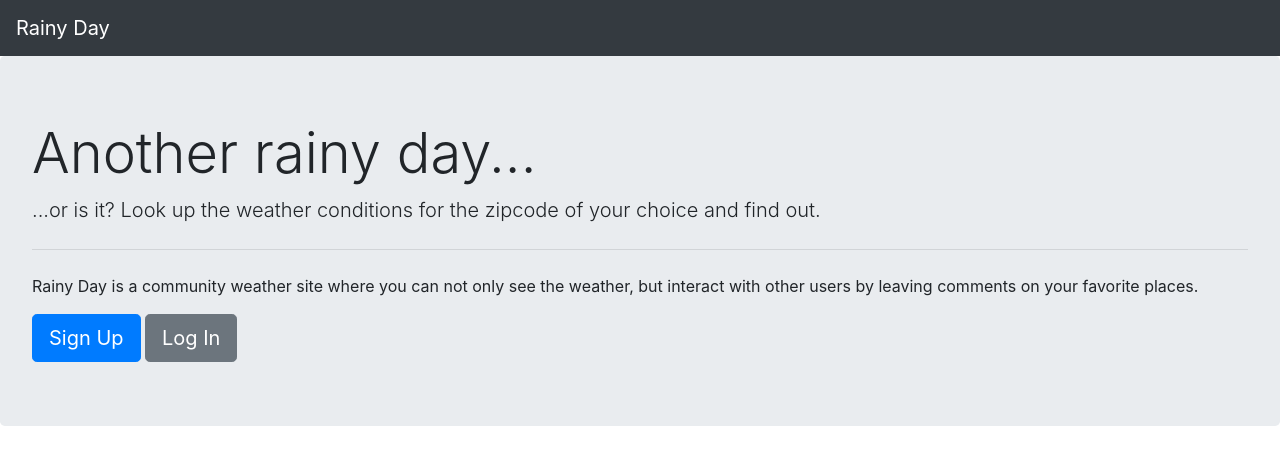
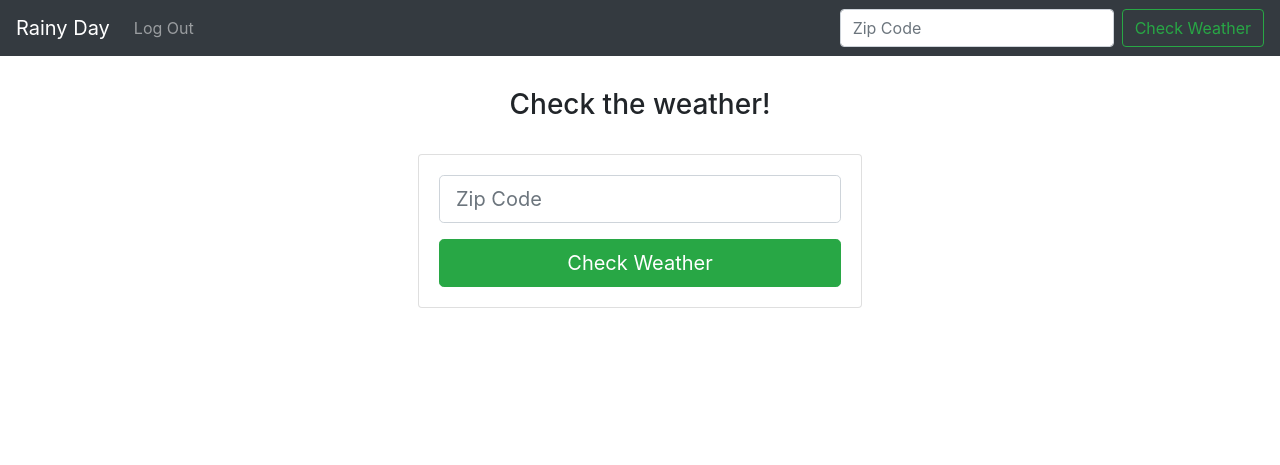
Before and after one commit to attackfrog/project1, a Flask app: page / in a window 1280 px wide. Shown: the top 465 px of the page. Run offline with Flask 2, Linux system fonts and the light colour scheme; the visitor is signed in with stand-in values (Sample User, id 1); some libraries are stand-ins or nearby versions.

Commit message:
login/logout functionality

```diff
--- a/application.py
+++ b/application.py
@@ -27,7 +27,8 @@ db = scoped_session(sessionmaker(bind=engine))
 
 @app.route("/")
 def index():
-    return render_template("index.html", logged_in=False)
+    logged_in = session.get("user") is not None
+    return render_template("index.html", logged_in=logged_in)
 
 
 @app.route("/login", methods=["POST", "GET"])
@@ -39,8 +40,18 @@ def login():
             flash("You are already logged in.")
             return redirect(url_for("index"))
 
-    # if request.method == "POST":
-        # TODO: check db and add to session if correct
+    if request.method == "POST":
+        username = request.form.get("username")
+        password = request.form.get("password")
+        user = db.execute("SELECT * FROM users WHERE username = :username", {"username": username}).fetchone()
+
+        if user is None or not pbkdf2_sha256.verify(password, user.password):
+            flash("Incorrect username or password.")
+            return render_template("login.html")
+        else:
+            session["user"] = username
+            flash("You have successfully logged in.")
+            return redirect(url_for("index"))
 
 
 @app.route("/signup", methods=["POST", "GET"])
@@ -71,6 +82,6 @@ def signup():
 
 @app.route("/logout")
 def logout():
-    # TODO: remove user from session
+    session["user"] = None
     flash("You have been logged out.")
     return redirect(url_for("index"))
--- a/templates/basic.html
+++ b/templates/basic.html
@@ -17,7 +17,7 @@
       {% if logged_in %}
       <ul class="navbar-nav mr-auto">
         <li class="nav-item">
-          <a class="nav-link" href="#">Log Out</a>
+          <a class="nav-link" href="{{ url_for('logout') }}">Log Out</a>
         </li>
       </ul>
 
--- a/templates/index.html
+++ b/templates/index.html
@@ -9,10 +9,11 @@
 {% block content %}
 {% if logged_in %}
 <div class="container">
+    <h3>Check the weather!</h3>
     <div class="card">
         <div class="card-body">
             <form>
-                <input type="text" class="form-control form-control-lg" placeholder="Zip Code" aria-label="Zip Code">
+                <input type="text" class="form-control form-control-lg main-textbox" placeholder="Zip Code" aria-label="Zip Code">
                 <button type="submit" class="btn btn-success btn-block btn-lg submit-button">Check Weather</button>
             </form>
         </div>
--- a/templates/login.html
+++ b/templates/login.html
@@ -11,10 +11,8 @@
     <h3>Log in to Rainy Day</h3>
     <div class="card">
         <div class="card-body">
-            <form>
-                <!--<label for="username">Username</label>-->
+            <form action="{{ url_for('login') }}" method="POST">
                 <input name="username" type="text" class="form-control form-control-lg main-textbox" placeholder="Username" aria-label="Username">
-                <!--<label for="password">Password</label>-->
                 <input name="password" type="password" class="form-control form-control-lg main-textbox" placeholder="Password" aria-label="Password">
                 <button type="submit" class="btn btn-primary btn-block btn-lg">Log In</button>
             </form>
```
